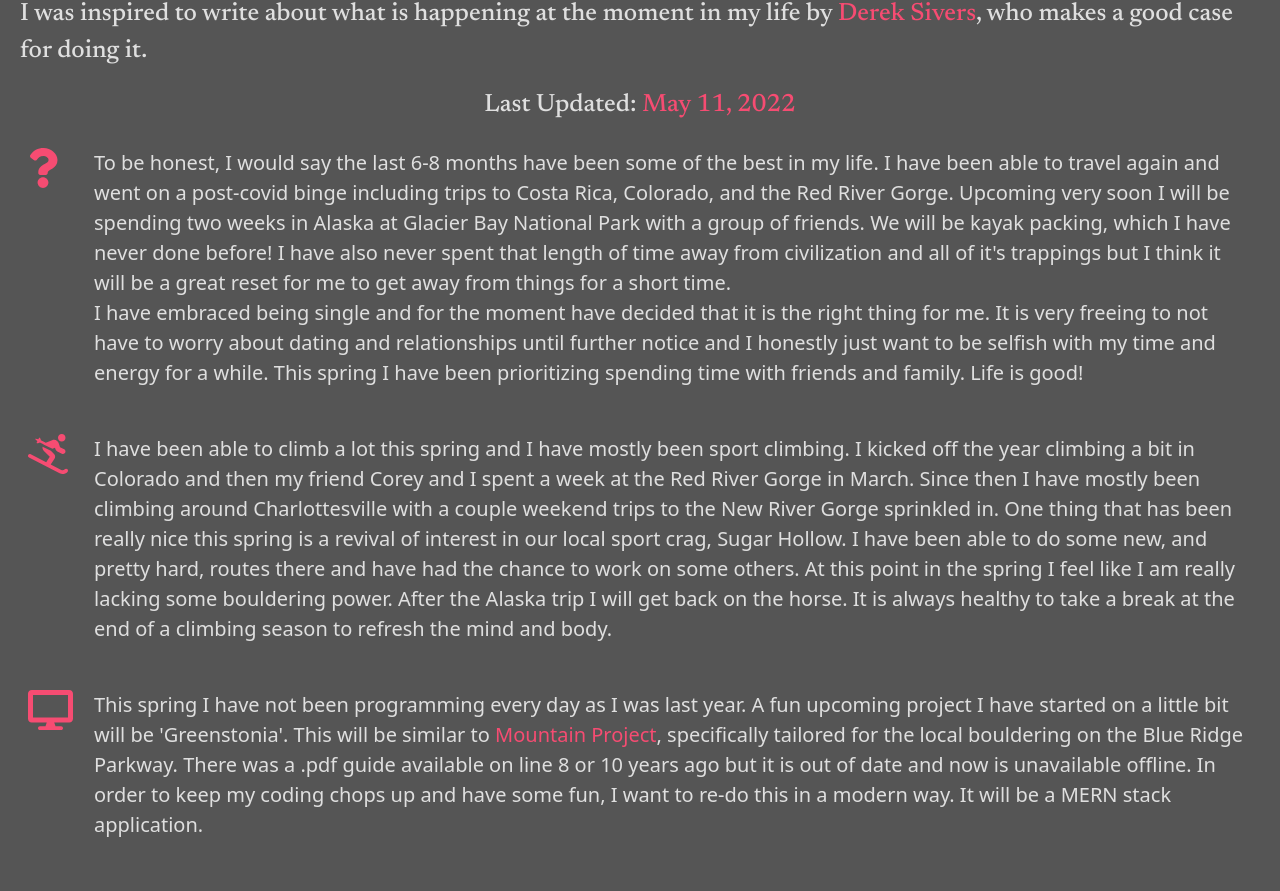
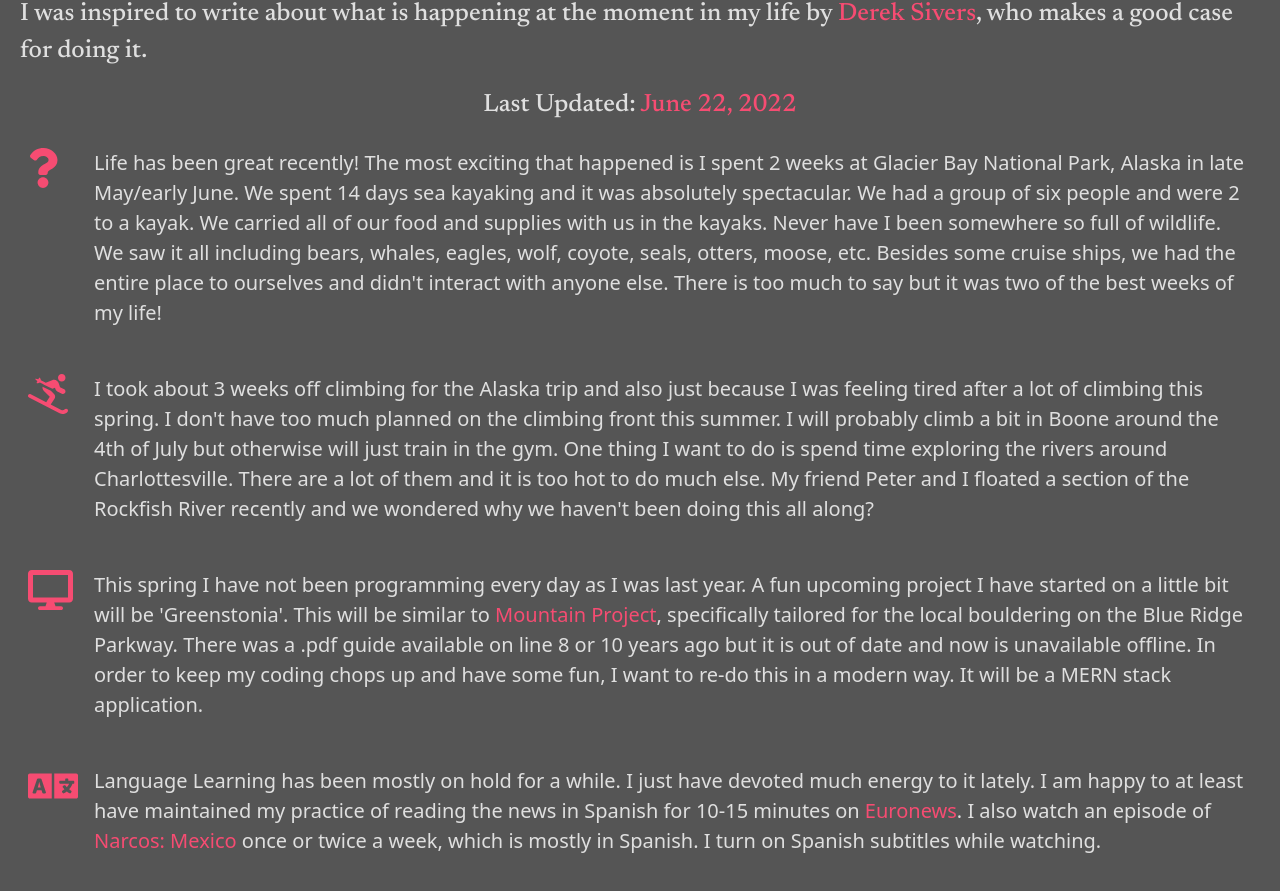
Before and after one commit to epurpur/ReactPortfolio, a React (Create React App) app: page /Now in a window 1280 px wide. Shown: the part 239-1130 px from the top of the page. Built offline with nearby package versions, Linux system fonts and the light colour scheme.

Commit message:
updating now section and adding river monitor to portfolio

```diff
--- a/src/App.js
+++ b/src/App.js
@@ -90,6 +90,16 @@ function App() {
       imgLink: 'ContraList',
       deployLink: 'https://contralist.herokuapp.com/',
       githubLink: 'https://github.com/epurpur/ContraList'
+    },
+    {
+      id: 8,
+      title: 'River Monitor',
+      active: true,
+      info: `River monitor is a simple <a target="_blank" href="https://reactjs.org/">React</a> front end application. This is a hobby project which allows me and other local climbers to check the river levels and conditions, which affect access to our local climbing areas.
+      When the water is too high, we can't get to the cliffs! The data comes from the <a target="_blank" href="https://waterservices.usgs.gov/rest/">USGS Water Services API</a>.`,
+      imgLink: 'RiverMonitor',
+      deployLink: 'https://river-monitor.herokuapp.com/',
+      githubLink: 'https://github.com/epurpur/river_monitor'
     }
   ])
 
--- a/src/components/Now.js
+++ b/src/components/Now.js
@@ -17,31 +17,26 @@ const Now = () => {
                 <h1 id='nowTitle'> Happening Now </h1>
                 <br></br>
                 <p> I was inspired to write about what is happening at the moment in my life by <a href="https://sive.rs/">Derek Sivers</a>, who makes a good case for doing it. </p>
-                <p>Last Updated: <span>May 11, 2022</span></p>
+                <p>Last Updated: <span>June 22, 2022</span></p>
             </section>
             <section id="nowCategories">
                 <table class="table">
                     <tbody>
                         <tr>
                             <th scope="row"><FontAwesomeIcon icon={faQuestion} size='2x'/></th>
-                            <td>To be honest, I would say the last 6-8 months have been some of the best in my life. I have been able to travel again and went on a post-covid binge including trips
-                                to Costa Rica, Colorado, and the Red River Gorge. Upcoming very soon I will be spending two weeks in Alaska at Glacier Bay National Park with a group of friends. We
-                                will be kayak packing, which I have never done before! I have also never spent that length of time away from civilization and all of it's trappings but I think it will
-                                be a great reset for me to get away from things for a short time.
-                                <br></br>
-                                I have embraced being single and for the moment have decided that it is the right thing for me. It is very freeing
-                                to not have to worry about dating and relationships until further notice and I honestly just want to be selfish with my time and energy for a while. This spring I have
-                                been prioritizing spending time with friends and family. Life is good!
+                            <td>Life has been great recently! The most exciting that happened is I spent 2 weeks at Glacier Bay National Park, Alaska in late May/early June. We spent 14 days sea kayaking
+                                and it was absolutely spectacular. We had a group of six people and were 2 to a kayak. We carried all of our food and supplies with us in the kayaks.
+                                Never have I been somewhere so full of wildlife. We saw it all including bears, whales, eagles, wolf, coyote, seals, otters, moose, etc. Besides some cruise ships, we had
+                                the entire place to ourselves and didn't interact with anyone else. There is too much to say but it was two of the best weeks of my life!
                             </td>
                         </tr>
                         <br></br>
                         <tr>
                             <th scope="row"><FontAwesomeIcon icon={faSkiing} size='2x'/></th>
-                            <td>I have been able to climb a lot this spring and I have mostly been sport climbing. I kicked off the year climbing a bit in Colorado and then my friend Corey and I spent
-                                a week at the Red River Gorge in March. Since then I have mostly been climbing around Charlottesville with a couple weekend trips to the New River Gorge sprinkled in.
-                                One thing that has been really nice this spring is a revival of interest in our local sport crag, Sugar Hollow. I have been able to do some new, and pretty hard, routes
-                                there and have had the chance to work on some others. At this point in the spring I feel like I am really lacking some bouldering power. After the Alaska trip I will get
-                                back on the horse. It is always healthy to take a break at the end of a climbing season to refresh the mind and body.
+                            <td>I took about 3 weeks off climbing for the Alaska trip and also just because I was feeling tired after a lot of climbing this spring. I don't have too much planned on the
+                                climbing front this summer. I will probably climb a bit in Boone around the 4th of July but otherwise will just train in the gym. One thing I want to do is spend time exploring
+                                the rivers around Charlottesville. There are a lot of them and it is too hot to do much else. My friend Peter and I floated a section of the Rockfish River recently and we
+                                wondered why we haven't been doing this all along?
                             </td>
                         </tr>
                         <br></br>
@@ -57,17 +52,17 @@ const Now = () => {
                         <tr>
                             <th scope="row"><FontAwesomeIcon icon={faLanguage} size='2x'/></th>
                             <td>Language Learning has been mostly on hold for a while. I just have devoted much energy to it lately. I am happy to at least have maintained my practice of reading the news in Spanish
-                                for 10-15 minutes on <a href="https://www.euronews.com/">Euronews</a>.
+                                for 10-15 minutes on <a href="https://www.euronews.com/">Euronews</a>. I also watch an episode of <a href="https://en.wikipedia.org/wiki/Narcos:_Mexico">Narcos: Mexico</a> once or twice a week, which is mostly in Spanish. I turn on Spanish subtitles while watching.
                             </td>
                         </tr>
                         <br></br>
                         <tr>
                             <th scope="row"><FontAwesomeIcon icon={faBook} size='2x'/></th>
-                            <td>Currently I am reading a couple books. One is <a href="https://www.amazon.com/Salt-Sugar-Fat-Giants-Hooked/dp/0812982193">Salt, Sugar, Fat: How the Food Giants Hooked Us</a> by Michael Moss.
-                            Basically it is the story of processed food in the United States and why large food conglomerates such as General Foods and Philip Morris added these ingredients to our food in order to raise profits.
-                            The other is <a href="https://www.amazon.com/Beastmaking-fingers-first-approach-becoming-climber/dp/1839810092/ref=sr_1_1?crid=VKSXN8OVRJU9&keywords=beastmaking&qid=1652319714&s=books&sprefix=beastmaking%2Cstripbooks%2C85&sr=1-1">
-                            Beastmaking</a> by Ned Feehally. This is a climbing training book written by Ned Feehally, who is a very prolific boulderer and also owner/operator of Beastmaker, which manufactures hangboards and other climbing
-                            training items. It is a holistic approach to training and doesn't get so bogged down in the details.
+                            <td>Currently I am reading a couple books. One is <a href="https://www.amazon.com/Early-Retirement-Extreme-Philosophical-Independence/dp/145360121X">Early Retirement Extreme</a> by Jacob Lund Fisker.
+                            In this book, the author takes a systems approach to thinking about "early retirement" and how to build a resilient life using a systems approach. In an nutshell, his message is to think about your life as a system and
+                            elements of you life as subsystems within. For example, if you lost your job, would rest of your life fall apart? How about if your car blew up? Jacob made waves for living VERY cheaply and frugally on around $7000 USD/year.
+                            While I think Jacob's lifestyle is a bit too extreme for me, it is a really interesting take on financial independence and good to think about. You can see <a href="https://earlyretirementextreme.com/">earlyretirementextreme.com</a> to
+                            read more from Jacob.
                             </td>
                         </tr>
                     </tbody>
```
Also changed, not shown: 1 other file (tests, documents, lock files or other folders).
